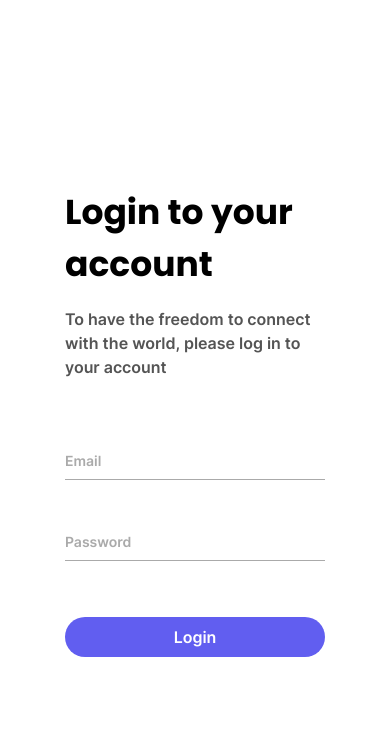
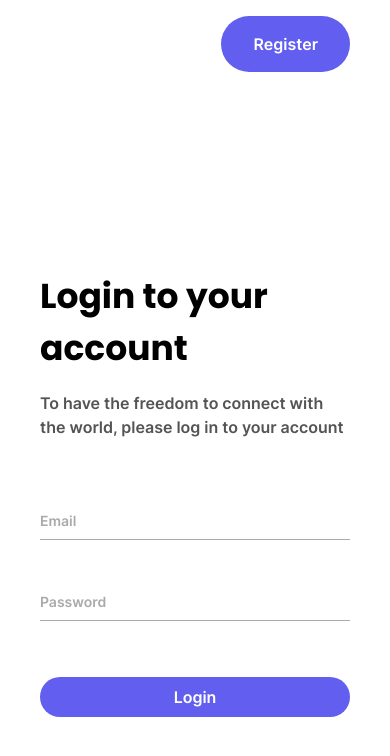
Before and after one commit to matintohidi/chat-app-client, a React (Create React App) app: page /login in a window 390 px wide. Shown: the top 756 px of the page. Built offline with nearby package versions, Linux system fonts and the light colour scheme; no server answers; some icons are missing.

Commit message:
fixed login responsive design

```diff
--- a/src/pages/login/index.tsx
+++ b/src/pages/login/index.tsx
@@ -1,5 +1,6 @@
 import React from 'react';
 // packages dependencies
+import { Back } from 'iconsax-react';
 import { useCookies } from 'react-cookie';
 // react router dom
 import { useNavigate , Link } from 'react-router-dom';
@@ -20,8 +21,20 @@ const Login : React.FC = () => {
     }
 
     return (
-        <section className="flex overflow-y-hidden">
-            <section className="xl:px-[60px] lg:px-[40px] px-[65px] w-full lg:w-2/5 h-screen flex justify-between items-center">
+        <section className="flex flex-col lg:flex-row py-4 lg:py-0">
+            <section className="flex items-center justify-between lg:hidden xl:px-[60px] px-[40px]">
+                <Link to="/">
+                    <Back
+                        size="40"
+                        color="#615EF0"
+                    />
+                </Link>
+
+                <Link to="/register" className="px-8 py-4 z-10 bg-primary text-white rounded-full">
+                    Register
+                </Link>
+            </section>
+            <section className="w-full lg:w-2/5 h-screen flex justify-between items-center xl:px-[60px] px-[40px]">
                 <section className="w-full sm:px-[50px] md:px-[80px] lg:px-0">
                     <div className="space-y-4">
                         <h2 className="xl:text-[40px] text-[34.5px] font-PoppinsBold">Login to your account</h2>
@@ -38,9 +51,18 @@ const Login : React.FC = () => {
                     alt="freedom communicate with world"
                     className="w-full h-screen object-cover rounded-[48px] p-4"
                 />
-                <Link to="/register" className="absolute px-8 py-4 z-10 bg-primary text-white rounded-full right-12 top-12">
-                    Register
-                </Link>
+                <div className="flex items-center justify-between">
+                    <Link to="/" className="absolute top-14 left-12">
+                        <Back
+                            size="40"
+                            color="#615EF0"
+                        />
+                    </Link>
+
+                    <Link to="/register" className="px-8 py-4 z-10 bg-primary text-white rounded-full absolute right-12 top-12">
+                        Register
+                    </Link>
+                </div>
             </section>
         </section>
     )
```
